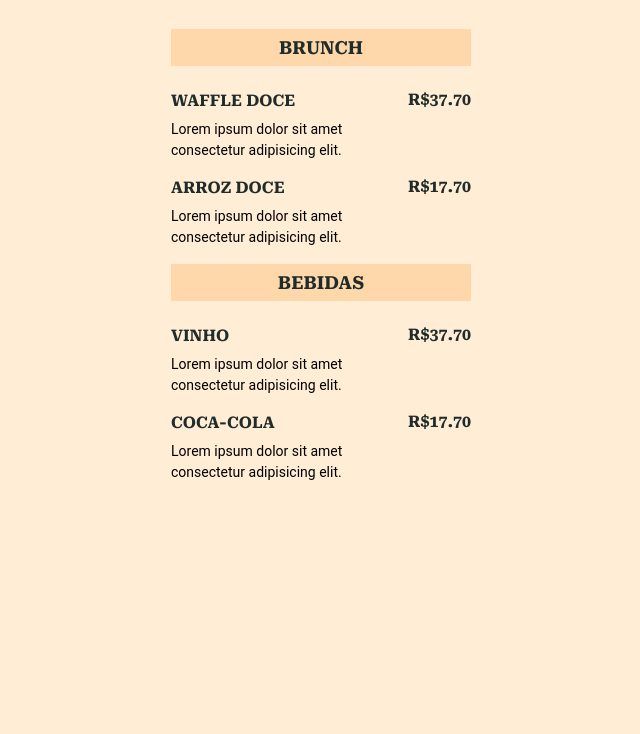
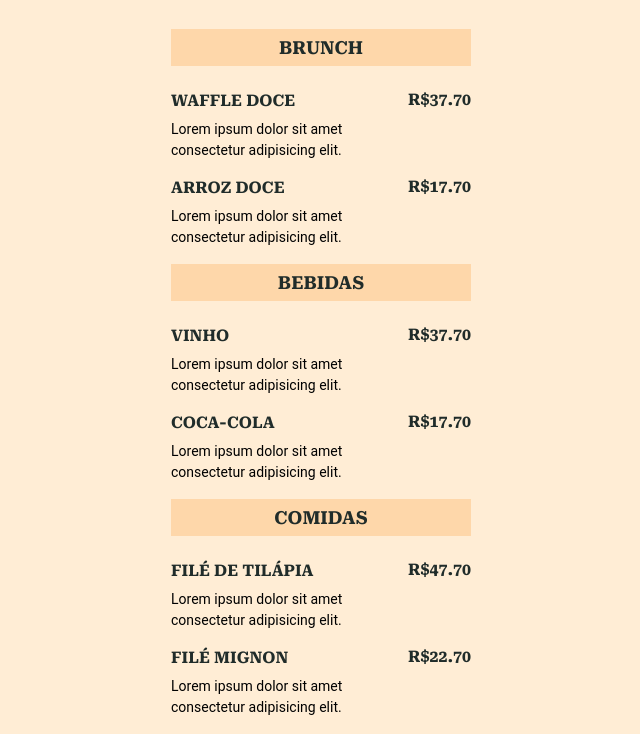
Before and after one commit to wedi0/Maratona-explore-3, a plain HTML site: page index.html in a window 1280 px wide. Shown: the part 98-832 px from the top of the page, without its empty margins (319-959 px from the left). Before the commit the page ends 800 px from the top, so only its background shows below. Drawn offline with Linux system fonts and the light colour scheme.

Commit message:
Menu atualizado

```diff
--- a/index.html
+++ b/index.html
@@ -104,5 +104,47 @@
 
       </section>
 
+      <section>
+        <h2> Comidas </h2>
+
+        <ul>
+         <li>
+           <div class = "details">
+             <h3> Filé de tilápia </h3>
+              <p class = "description">
+                Lorem ipsum dolor sit amet consectetur adipisicing elit.
+              </p>
+
+           </div>
+
+            <strong class = "price ">
+              R$47.70
+            </strong>
+
+
+         </li>
+        </ul>
+
+        <ul>
+         <li>
+           <div class = "details">
+             <h3> Filé mignon </h3>
+              <p class = "description">
+                Lorem ipsum dolor sit amet consectetur adipisicing elit.
+              </p>
+
+           </div>
+
+            <strong class = "price ">
+              R$22.70
+            </strong>
+
+
+         </li>
+        </ul>
+
+
+      </section>
+
   </body>
 </html>
```
